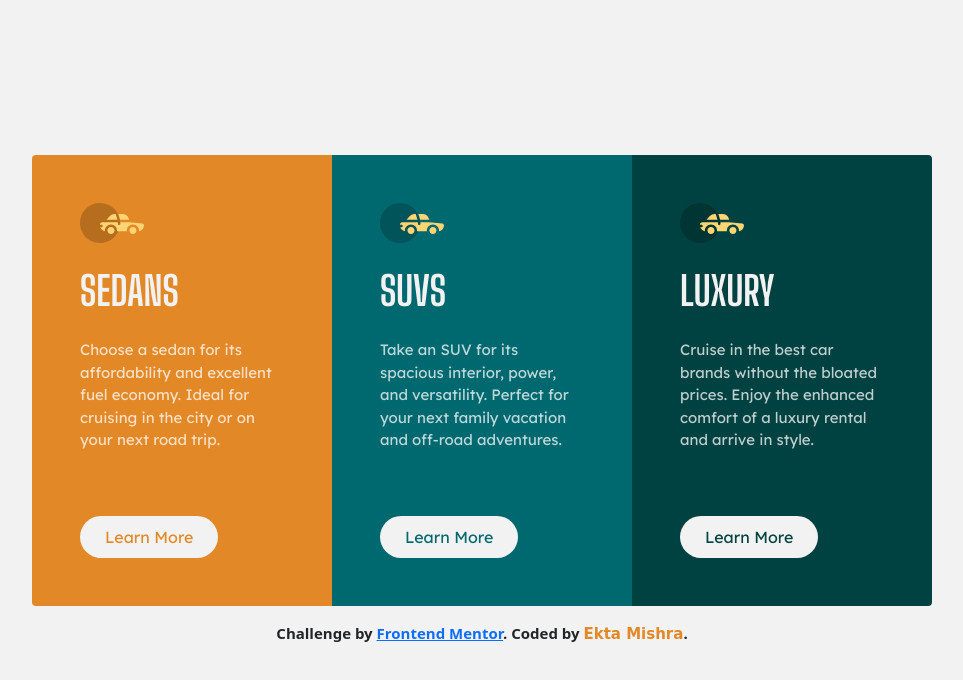
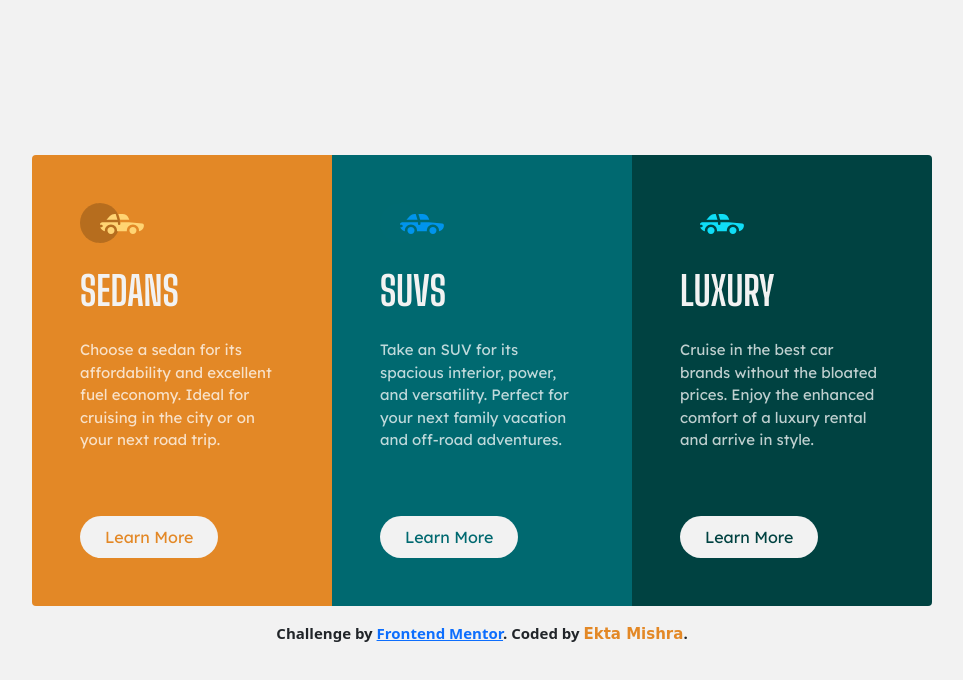
Before and after one commit to codeekta28/3column-preview-card, a plain HTML site: page index.html in a window 1280 px wide. Shown: the whole page, without its empty margins (158-1121 px from the left). Drawn offline with nearby package versions, Linux system fonts and the light colour scheme.

Commit message:
Changed the color of svg images and updated the md file

```diff
--- a/index.html
+++ b/index.html
@@ -29,14 +29,14 @@
       <div class="container ">
           <div class="row">
               <div class="col-sm-4 rounded-start p-5">
-                  <img src="images/icon-sedans.svg" alt="">
+                  <img src="images/icon-sedans.svg" class="filter-orange"alt="">
                   <h1 class="text-uppercase my-4 ">Sedans</h1>
                   <p class="pb-5">  Choose a sedan for its affordability and excellent fuel economy. Ideal for cruising in the city
                     or on your next road trip.</p>
                     <a href="#" class="btn p-2 px-4 rounded-pill ">Learn More</a>
               </div>
               <div class="col-sm-4  p-5">
-                <img src="images/icon-sedans.svg" alt="">
+                <img src="images/icon-sedans.svg"class="filter-cyan" alt="">
                 <h1 class="text-uppercase my-4 ">SUVS</h1>
                 <p class="pb-5"> Take an SUV for its spacious interior, power, and versatility. Perfect for your next family vacation
                   and off-road adventures.</p>
--- a/style.css
+++ b/style.css
@@ -28,6 +28,8 @@ h6 {
     text-decoration:none;
 
 }
+
+
 /* threeColumns Section */
 #threeColumns {
   height: 100vh;
@@ -48,8 +50,9 @@ h6 {
 #threeColumns .container .row .col-sm-4:nth-of-type(1) {
   background-color: var(--primary-Bright-Orange);
 }
-#threeColumns .container .row .col-sm-4:nth-of-type(1) .btn {
+#threeColumns .container .row .col-sm-4:nth-of-type(1) .btn,#threeColumns .container .row .col-sm-4:nth-of-type(1) img {
   color: var(--primary-Bright-Orange);
+
 }
 #threeColumns .container .row .col-sm-4:nth-of-type(1) .btn:hover {
   background-color: var(--primary-Bright-Orange);
@@ -61,7 +64,10 @@ h6 {
 }
 #threeColumns .container .row .col-sm-4:nth-of-type(2) .btn {
   color: var(--primary-Dark-cyan);
-}
+ }
+     #threeColumns .container .row .col-sm-4:nth-of-type(2) img{
+        filter: invert(15%) sepia(75%) saturate(5033%) hue-rotate(175deg) brightness(92%) contrast(101%);
+     }
 #threeColumns .container .row .col-sm-4:nth-of-type(2) .btn:hover {
   background-color: var(--primary-Dark-cyan);
   color: var(--neutral-heading-btns-bg);
@@ -72,6 +78,9 @@ h6 {
 }
 #threeColumns .container .row .col-sm-4:nth-of-type(3) .btn {
     color: var(--primary-Very-dark-cyan);
+  }
+  #threeColumns .container .row .col-sm-4:nth-of-type(3) img {
+    filter: invert(17%) sepia(69%) saturate(1022%) hue-rotate(141deg) brightness(95%) contrast(103%);
   }
   #threeColumns .container .row .col-sm-4:nth-of-type(3) .btn:hover {
     background-color:var(--primary-Very-dark-cyan);
```
